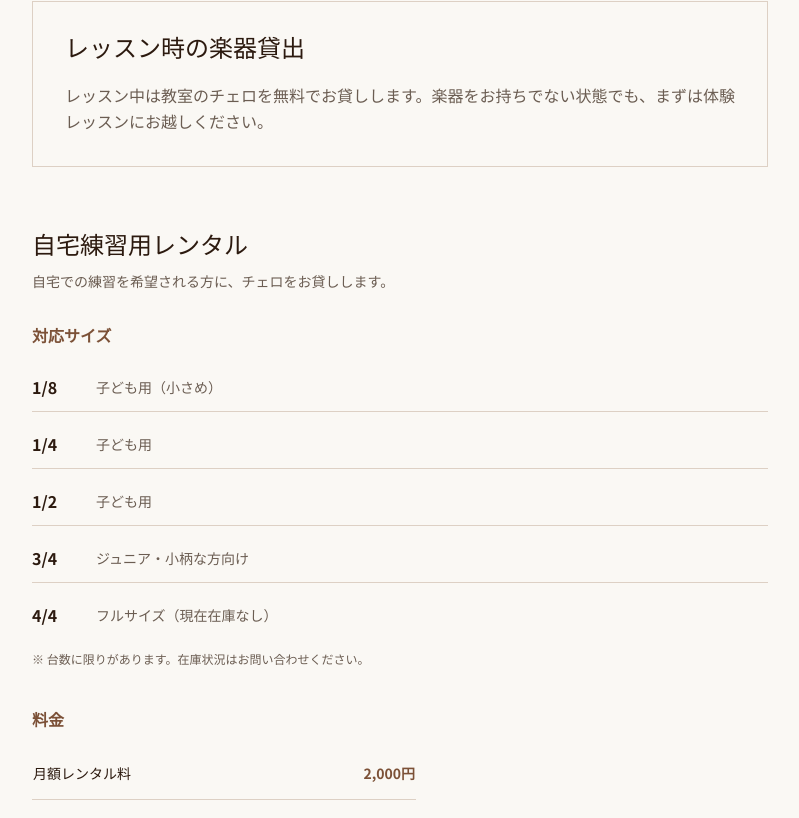
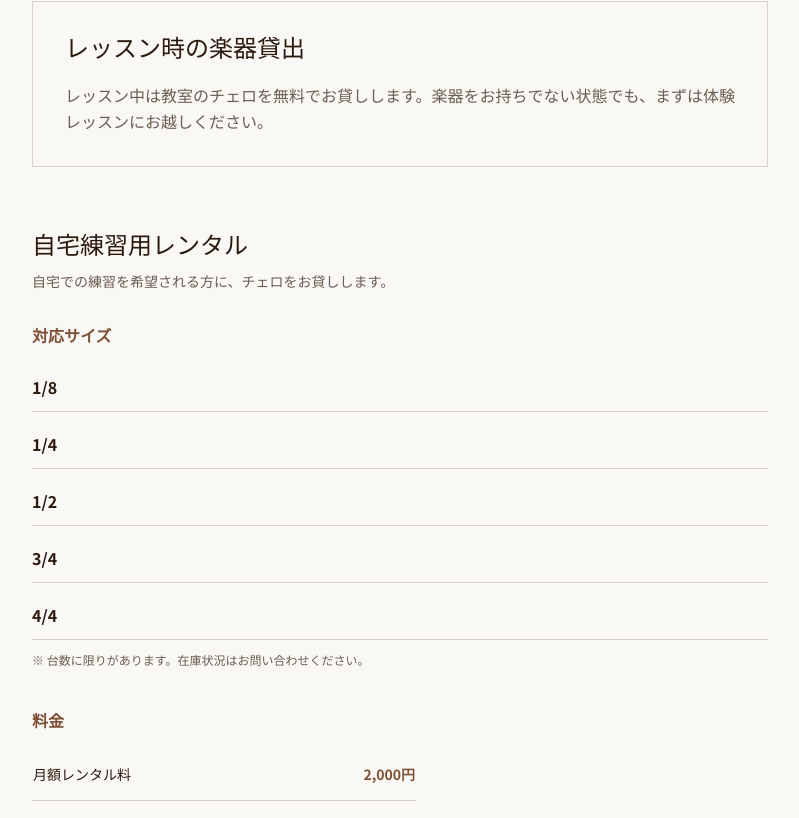
Before and after one commit to srlcvc/ryosakaue-website, a Next.js app: page /rental in a window 1280 px wide. Shown: the part 388-1206 px from the top of the page, without its empty margins (240-1039 px from the left). Built offline with nearby package versions, Linux system fonts and the light colour scheme.

Commit message:
レンタルページのサイズ表記をシンプルに、フルサイズを在庫ありに修正
Co-Authored-By: Claude Sonnet 4.6 <noreply@anthropic.com>

```diff
--- a/app/rental/page.tsx
+++ b/app/rental/page.tsx
@@ -33,21 +33,11 @@ export default function RentalPage() {
           <div className="mb-10">
             <h3 className="font-sans font-bold text-brown mb-4">対応サイズ</h3>
             <div className="space-y-2">
-              {[
-                { size: '1/8', note: '子ども用（小さめ）' },
-                { size: '1/4', note: '子ども用' },
-                { size: '1/2', note: '子ども用' },
-                { size: '3/4', note: 'ジュニア・小柄な方向け' },
-              ].map((item) => (
-                <div key={item.size} className="flex items-center gap-4 border-b border-warm-border py-3">
-                  <span className="font-bold text-warm-text w-12">{item.size}</span>
-                  <span className="text-sm text-muted">{item.note}</span>
+              {['1/8', '1/4', '1/2', '3/4', '4/4'].map((size) => (
+                <div key={size} className="border-b border-warm-border py-3">
+                  <span className="font-bold text-warm-text">{size}</span>
                 </div>
               ))}
-              <div className="flex items-center gap-4 py-3">
-                <span className="font-bold text-warm-text w-12">4/4</span>
-                <span className="text-sm text-muted">フルサイズ（現在在庫なし）</span>
-              </div>
             </div>
             <p className="text-xs text-muted mt-3">※ 台数に限りがあります。在庫状況はお問い合わせください。</p>
           </div>
```
